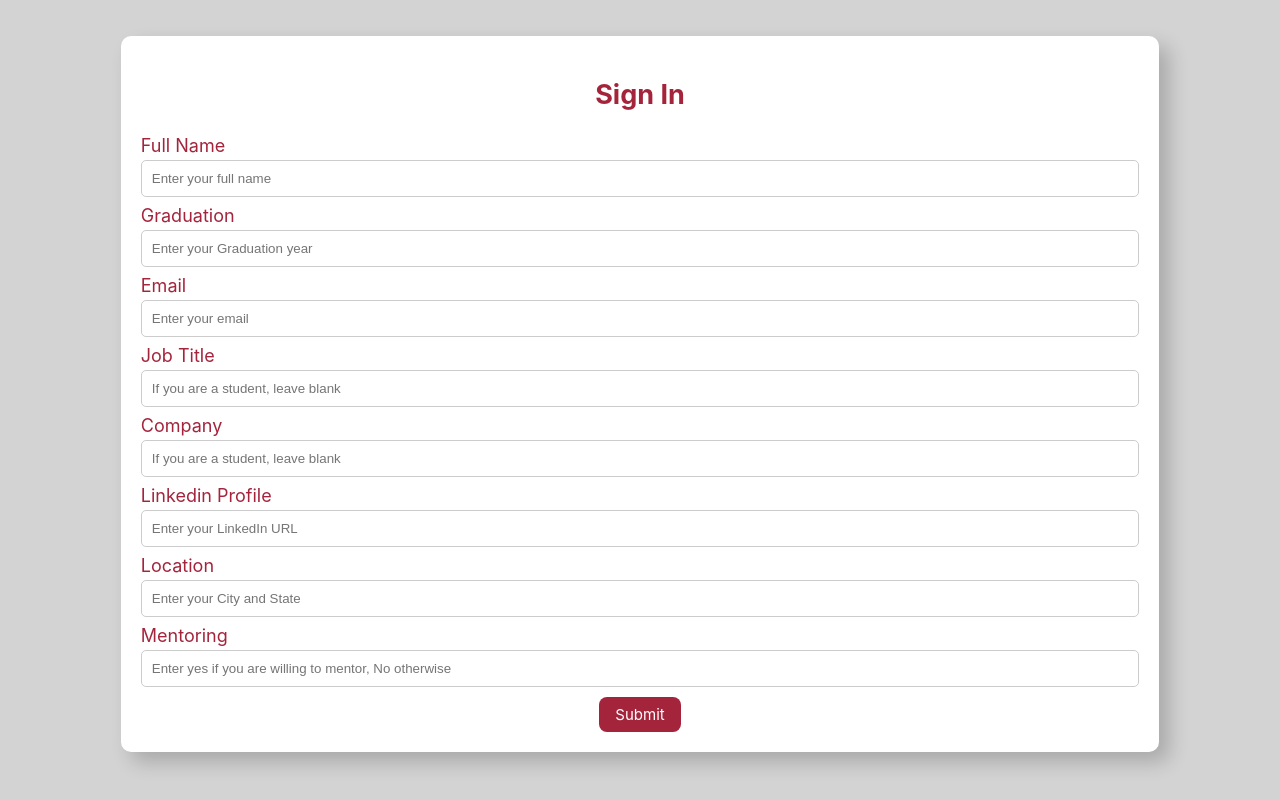
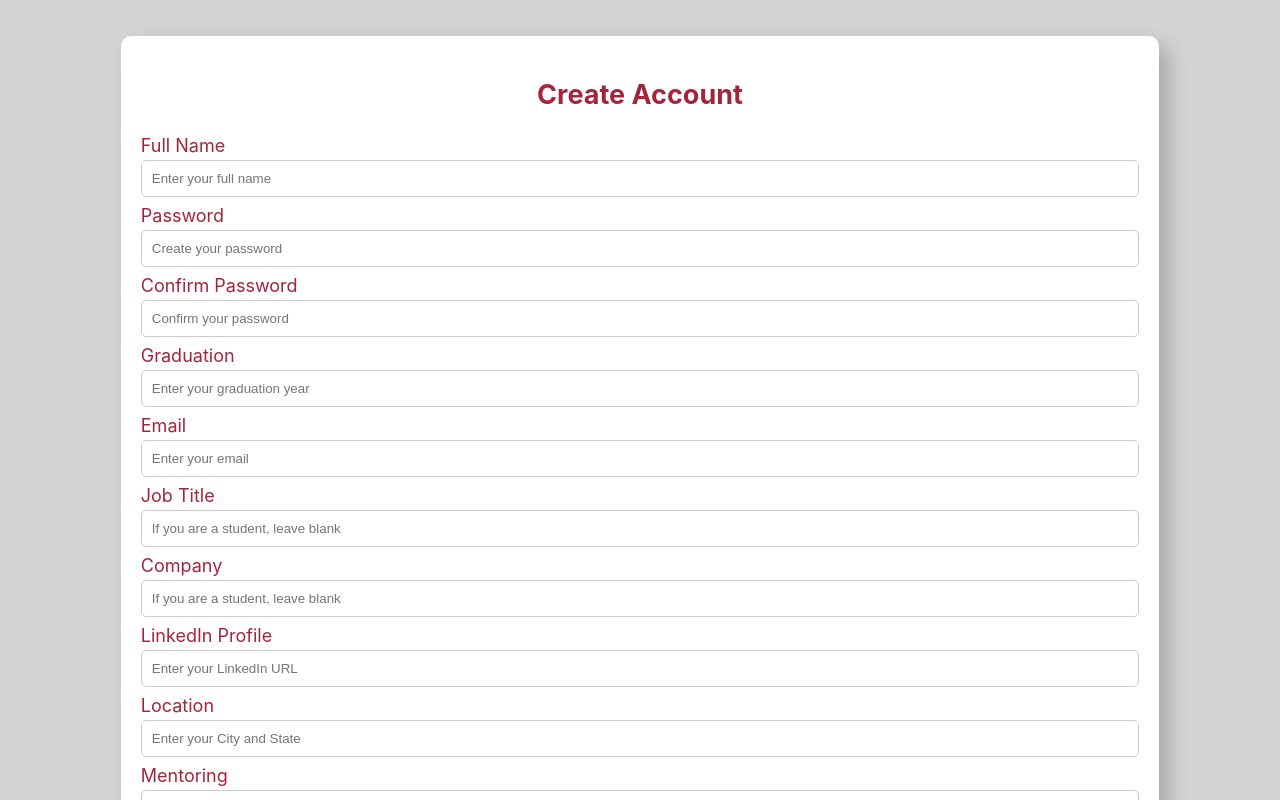
Before and after one commit to eduzeu/stevensAlumni, a React (Create React App) app: page /createaccount in a window 1280 px wide. Built offline with nearby package versions, Linux system fonts and the light colour scheme.

Commit message:
added login

```diff
--- a/src/components/CreateAccount.jsx
+++ b/src/components/CreateAccount.jsx
@@ -1,54 +1,152 @@
-import react from "react";
+import React, { useState } from "react";
 import styled from "styled-components";
-import { BrowserRouter as Router, Routes, Route, NavLink } from 'react-router-dom';
-import '../App.css';
-
+import axios from "axios"; // Import axios
 import { MessageBox } from "./Messages";
 import { Center } from "./Messages";
 import { Form, Label, Input, Title } from "./Login";
-import { CreateAccountButton } from "./Login";
-
-
 
 function CreateAccount() {
+  const [formData, setFormData] = useState({
+    fullName: "",
+    password: "",
+    confirmPassword: "",
+    graduationYear: "",
+    email: "",
+    jobTitle: "",
+    company: "",
+    linkedin: "",
+    location: "",
+    mentoring: ""
+  });
 
-  const handleSubmitButton = () => {
+  const [errorMessage, setErrorMessage] = useState("");
 
-  }
+  const handleChange = (e) => {
+    const { name, value } = e.target;
+    setFormData({
+      ...formData,
+      [name]: value
+    });
+  };
+
+  const handleSubmitButton = async () => {
+    // Check if password and confirmPassword match
+    if (formData.password !== formData.confirmPassword) {
+      setErrorMessage("Passwords do not match");
+      return;
+    }
+
+    try {
+      const response = await axios.post("http://localhost:5000/api/createaccount", formData);
+      console.log(response.data.message);
+      alert("Account created successfully!");
+    } catch (error) {
+      console.error("There was an error creating the account:", error);
+      alert("Error creating account.");
+    }
+  };
 
   return (
     <Center>
       <MessageBox>
         <Form>
-          <Title>Sign In</Title>
+          <Title>Create Account</Title>
           <Label>Full Name</Label>
-          <Input type="text" name="username" placeholder="Enter your full name" />
+          <Input
+            type="text"
+            name="fullName"
+            placeholder="Enter your full name"
+            value={formData.fullName}
+            onChange={handleChange}
+          />
+          <Label>Password</Label>
+          <Input
+            type="password"
+            name="password"
+            placeholder="Create your password"
+            value={formData.password}
+            onChange={handleChange}
+          />
+          <Label>Confirm Password</Label>
+          <Input
+            type="password"
+            name="confirmPassword"
+            placeholder="Confirm your password"
+            value={formData.confirmPassword}
+            onChange={handleChange}
+          />
+          {errorMessage && <ErrorText>{errorMessage}</ErrorText>}
           <Label>Graduation</Label>
-          <Input type="text" name="grad" placeholder="Enter your Graduation year" />
+          <Input
+            type="text"
+            name="graduationYear"
+            placeholder="Enter your graduation year"
+            value={formData.graduationYear}
+            onChange={handleChange}
+          />
           <Label>Email</Label>
-          <Input type="text" name="email" placeholder="Enter your email" />
+          <Input
+            type="email"
+            name="email"
+            placeholder="Enter your email"
+            value={formData.email}
+            onChange={handleChange}
+          />
           <Label>Job Title</Label>
-          <Input type="text" name="title" placeholder="If you are a student, leave blank" />
+          <Input
+            type="text"
+            name="jobTitle"
+            placeholder="If you are a student, leave blank"
+            value={formData.jobTitle}
+            onChange={handleChange}
+          />
           <Label>Company</Label>
-          <Input type="text" name="company" placeholder="If you are a student, leave blank" />
-          <Label>Linkedin Profile</Label>
-          <Input type="text" name="linkedin" placeholder="Enter your LinkedIn URL" />
-          <Label>Location </Label>
-          <Input type="text" name="location" placeholder="Enter your City and State" />
-          <Label>Mentoring </Label>
-          <Input type="text" name="location" placeholder="Enter yes if you are willing to mentor, No otherwise" />
-          <SubmitButton onClick={handleSubmitButton}> Submit </SubmitButton>
+          <Input
+            type="text"
+            name="company"
+            placeholder="If you are a student, leave blank"
+            value={formData.company}
+            onChange={handleChange}
+          />
+          <Label>LinkedIn Profile</Label>
+          <Input
+            type="text"
+            name="linkedin"
+            placeholder="Enter your LinkedIn URL"
+            value={formData.linkedin}
+            onChange={handleChange}
+          />
+          <Label>Location</Label>
+          <Input
+            type="text"
+            name="location"
+            placeholder="Enter your City and State"
+            value={formData.location}
+            onChange={handleChange}
+          />
+          <Label>Mentoring</Label>
+          <Input
+            type="text"
+            name="mentoring"
+            placeholder="Enter yes if you are willing to mentor, no otherwise"
+            value={formData.mentoring}
+            onChange={handleChange}
+          />
+          <SubmitButton onClick={handleSubmitButton}>Submit</SubmitButton>
         </Form>
-
       </MessageBox>
     </Center>
   );
-
-
 }
 
+const ErrorText = styled.div`
+  color: red;
+  font-size: 12px;
+  margin-top: 5px;
+`;
+
 const SubmitButton = styled.div`
- margin-top: 10px;
+  margin-top: 10px;
   background-color: #a4243c;
   color: white;
   border: none;
@@ -60,10 +158,9 @@ const SubmitButton = styled.div`
   width: fit-content;
   transition: background-color 0.2s ease;
 
-    &:hover{
-  text-decoration: underline;
+  &:hover {
+    text-decoration: underline;
   }
+`;
 
-`
-
-export default CreateAccount
+export default CreateAccount;
--- a/src/components/Login.jsx
+++ b/src/components/Login.jsx
@@ -1,4 +1,4 @@
-import React, { useState } from "react";
+import React from "react";
 import styled from "styled-components";
 import { MessageBox } from "./Messages";
 import { Center } from "./Messages";
```
